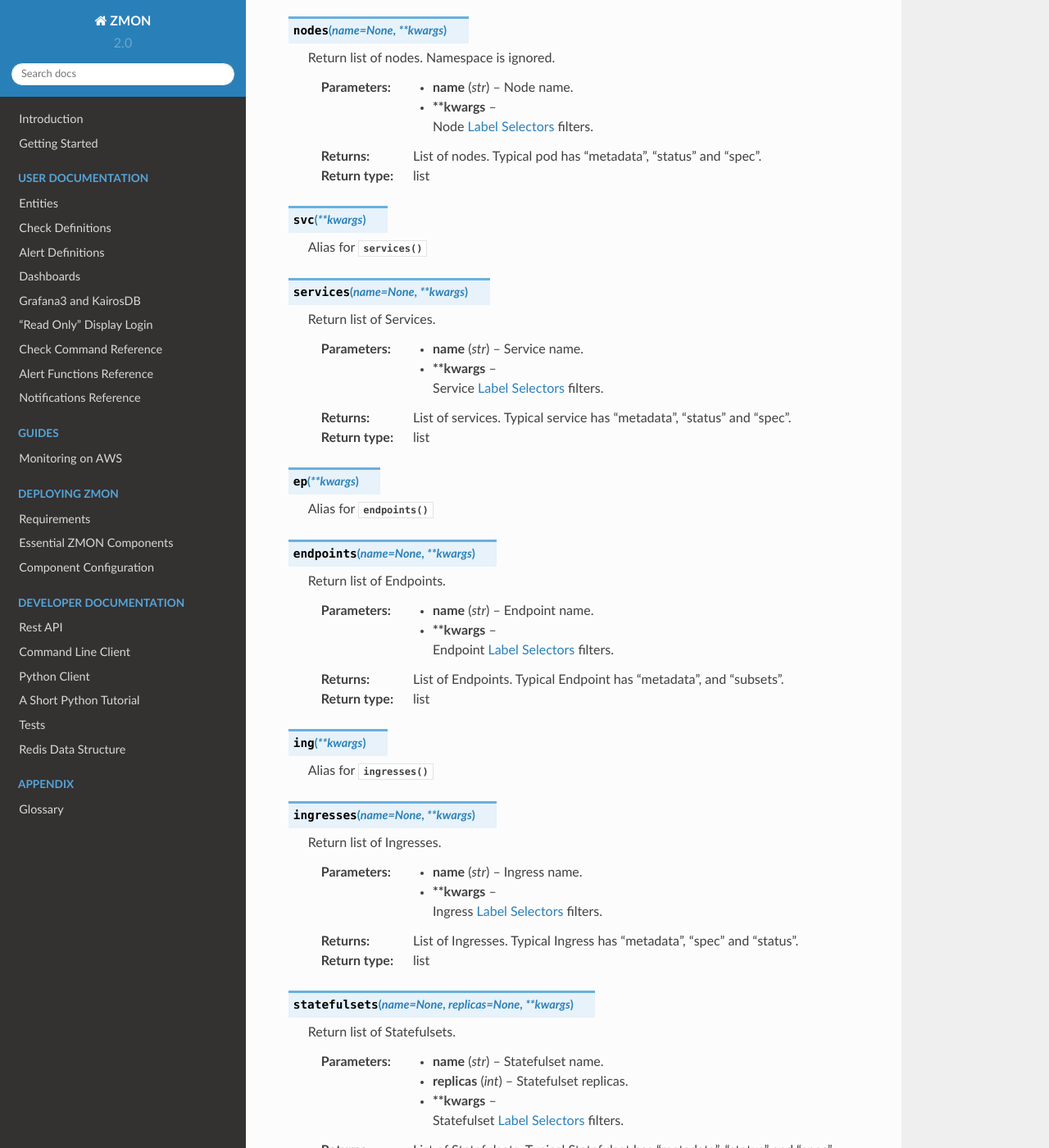
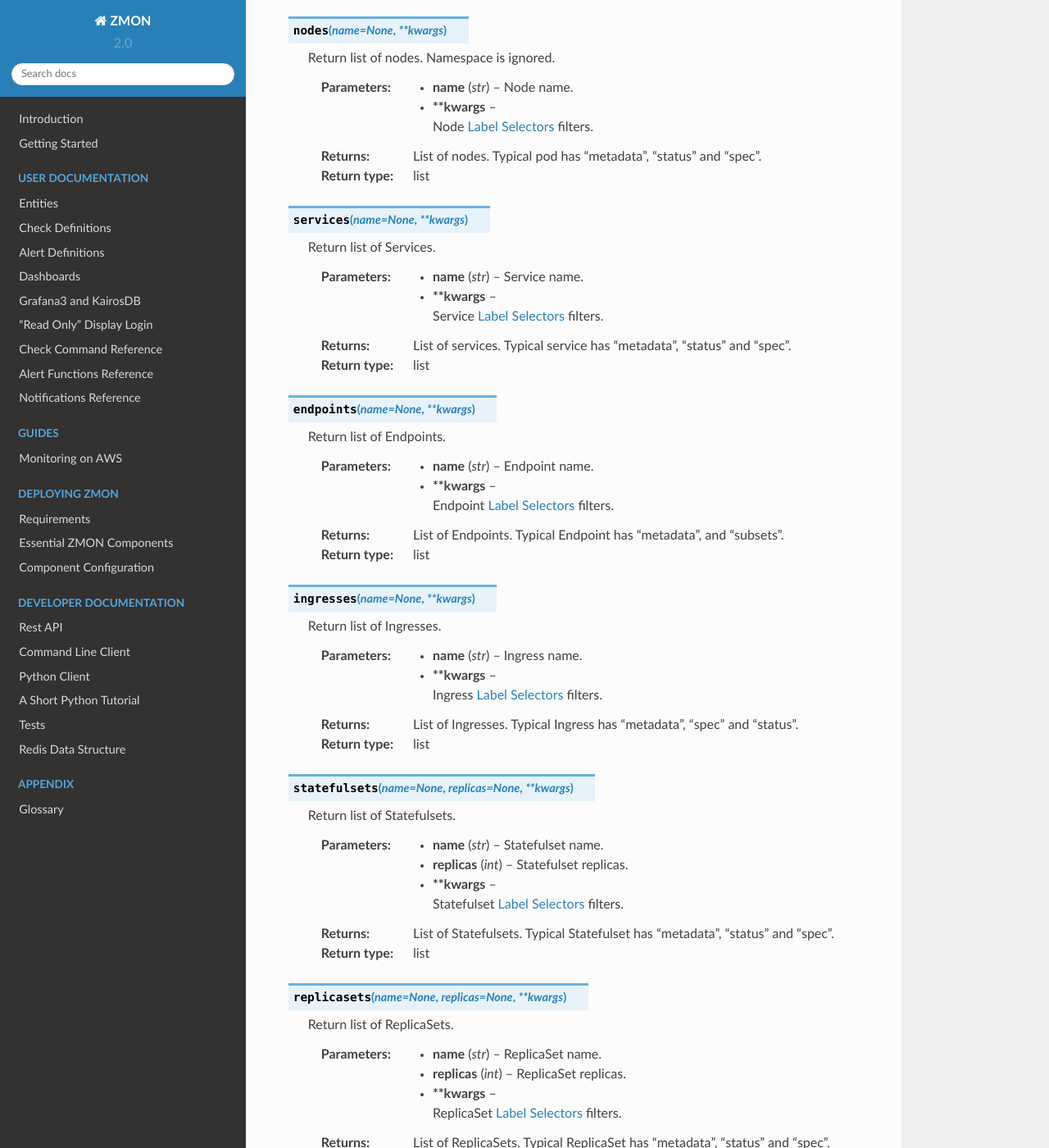
Before and after one commit to zalando-zmon/zmon-docs, a Sphinx documentation site: the page built from docs/user/check-ref/kubernetes_wrapper.rst, in a window 1280 px wide and 1400 px high, scrolled down 1245 px. Shown: the whole window at 82% size. Built offline with Sphinx 7.4.7 and the Read the Docs theme 2.0.0, drawn with Linux system fonts in a browser that asks for light colours; some of the changed text lies outside the part shown.

Commit message:
Remove aliases

```diff
--- a/docs/user/check-ref/kubernetes_wrapper.rst
+++ b/docs/user/check-ref/kubernetes_wrapper.rst
@@ -80,12 +80,6 @@ Methods of Kubernetes
         :return: List of nodes. Typical pod has "metadata", "status" and "spec".
         :rtype: list
 
-.. py:function:: svc(**kwargs)
-
-        ::
-
-        Alias for :func:`services`
-
 .. py:function:: services(name=None, **kwargs)
 
         ::
@@ -101,13 +95,6 @@ Methods of Kubernetes
         :return: List of services. Typical service has "metadata", "status" and "spec".
         :rtype: list
 
-
-.. py:function:: ep(**kwargs)
-
-        ::
-
-        Alias for :func:`endpoints`
-
 .. py:function:: endpoints(name=None, **kwargs)
 
         ::
@@ -122,12 +109,6 @@ Methods of Kubernetes
 
         :return: List of Endpoints. Typical Endpoint has "metadata", and "subsets".
         :rtype: list
-
-.. py:function:: ing(**kwargs)
-
-        ::
-
-        Alias for :func:`ingresses`
 
 .. py:function:: ingresses(name=None, **kwargs)
 
@@ -161,12 +142,6 @@ Methods of Kubernetes
 
         :return: List of Statefulsets. Typical Statefulset has "metadata", "status" and "spec".
         :rtype: list
-
-.. py:function:: rs(**kwargs)
-
-        ::
-
-        Alias for :func:`replicasets`
 
 .. py:function:: replicasets(name=None, replicas=None, **kwargs)
 
@@ -207,12 +182,6 @@ Methods of Kubernetes
         :return: List of Deployments. Typical Deployment has "metadata", "status" and "spec".
         :rtype: list
 
-.. py:function:: cm(**kwargs)
-
-        ::
-
-        Alias for :func:`configmaps`
-
 .. py:function:: configmaps(name=None, **kwargs)
 
         ::
@@ -227,12 +196,6 @@ Methods of Kubernetes
 
         :return: List of ConfigMaps. Typical ConfigMap has "metadata", "status" and "spec".
         :rtype: list
-
-.. py:function:: pvc(**kwargs)
-
-        ::
-
-        Alias for :func:`persistentvolumeclaims`
 
 .. py:function:: persistentvolumeclaims(name=None, phase=None, **kwargs)
 
@@ -251,12 +214,6 @@ Methods of Kubernetes
 
         :return: List of PersistentVolumeClaims. Typical PersistentVolumeClaim has "metadata", "status" and "spec".
         :rtype: list
-
-.. py:function:: pv(**kwargs)
-
-        ::
-
-        Alias for :func:`persistentvolumes`
 
 .. py:function:: persistentvolumes(name=None, phase=None, **kwargs)
 
```
